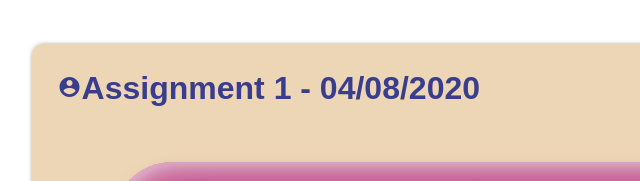
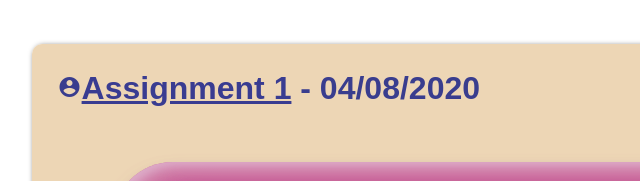
Before and after one commit to Gaoyuning/gaoyuning.github.io, a plain HTML site: page blog.html in a window 1280 px wide. Shown: the part 130-311 px from the top of the page, 32-672 px from the left. Drawn offline with nearby package versions, Linux system fonts and the light colour scheme; a web font is replaced by a local one.

Commit message:
update blog
Added a link to go to assignment 1

```diff
--- a/blog.html
+++ b/blog.html
@@ -40,7 +40,7 @@
 	</header>
 	<main>
 		<article class="radius boxshadow tan-bg navy-blue" id="about">
-			<h3><i class="material-icons">account_circle</i>Assignment 1 - 04/08/2020</h3>
+			<h3><i class="material-icons">account_circle</i><a href="index.html">Assignment 1</a> - 04/08/2020</h3>
 				<aside class="base"> <!--boxshadow dark-pink-bgsupport info along with meain article-->
 			<h4>Question 1: What challenges or troubles did you have
 				completing this assignment. How did you solve them?</h4>
```
